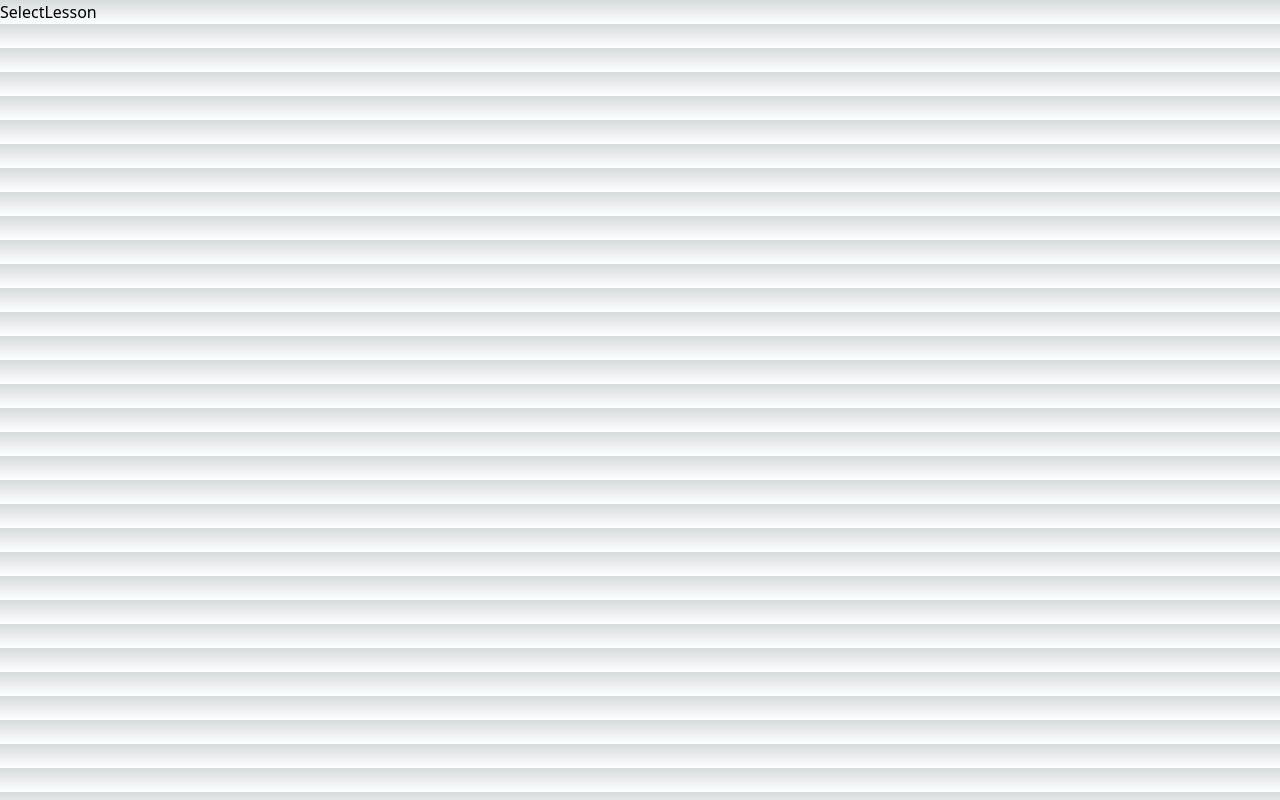
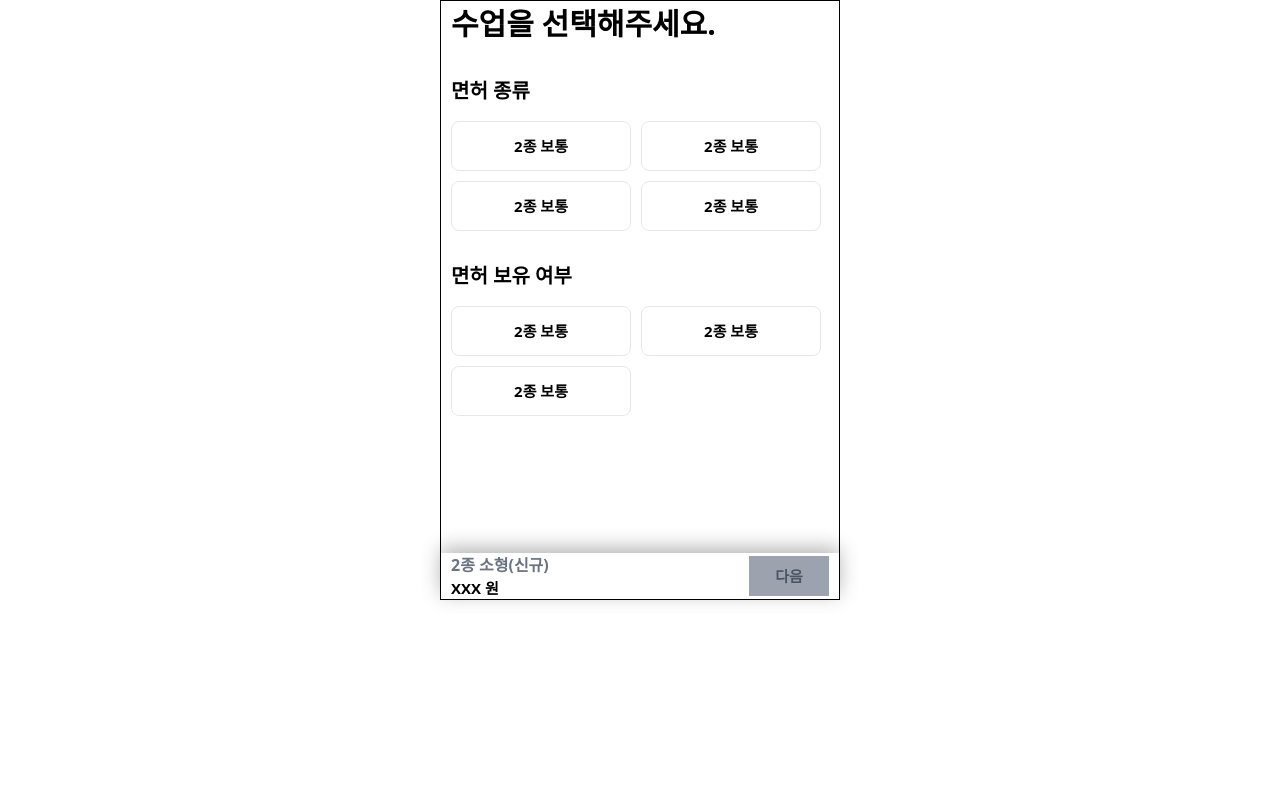
Before and after one commit to Driving-Teacher/drivingteacher-task, a Next.js app: page / in a window 1280 px wide. Built offline with nearby package versions, Linux system fonts and the light colour scheme.

Commit message:
Feat: basic layout

```diff
--- /dev/null
+++ b/src/components/TextBold.tsx
@@ -0,0 +1,18 @@
+type Props = {
+  text: string;
+  size: string;
+};
+type FontSizeVariantsType = {
+  "15px": string;
+  "20px": string;
+  "30px": string;
+  [key: string]: string;
+};
+export const TextBold = ({ text, size }: Props) => {
+  const fontSizeVariants: FontSizeVariantsType = {
+    "15px": "text-[15px]",
+    "20px": "text-[20px]",
+    "30px": "text-[30px]",
+  };
+  return <div className={`${fontSizeVariants[size]} font-bold`}>{text}</div>;
+};
--- a/src/pages/index.tsx
+++ b/src/pages/index.tsx
@@ -1,6 +1,10 @@
 import { useEffect, useState } from "react";
+import { TextBold } from "../components/TextBold";
 
 const SelectLesson = () => {
+  const [licenseSelected, setLicenseSelected] = useState("");
+  const [licenseHave, setLicenseHave] = useState("");
+
   useEffect(() => {
     // fetch lesson data from API
     (async () => {
@@ -9,7 +13,73 @@ const SelectLesson = () => {
     })();
   }, []);
 
-  return <div>SelectLesson</div>;
+  return (
+    <div className="flex justify-center">
+      <main className="flex flex-col justify-between border w-[400px] h-[600px] border-black">
+        <section className="px-[10px] flex flex-col flex-1 gap-[30px]">
+          <TextBold text="수업을 선택해주세요." size="30px" />
+          <section className="flex flex-col gap-[15px]">
+            <TextBold text="면허 종류" size="20px" />
+            <div className="flex flex-wrap gap-[10px]">
+              {["1", "2", "3", "4"].map((v, idx) => {
+                let isSelected = v === licenseSelected;
+                return (
+                  <div
+                    className={`w-[180px] border ${
+                      isSelected ? "border-yellow-500 bg-yellow-100" : ""
+                    } font-bold flex justify-center items-center h-[50px] rounded-lg hover:cursor-pointer`}
+                    key={idx}
+                    onClick={() => {
+                      setLicenseSelected(v);
+                      setLicenseHave("");
+                    }}
+                  >
+                    <TextBold text="2종 보통" size="15px" />
+                  </div>
+                );
+              })}
+            </div>
+          </section>
+          <section className="flex flex-col gap-[15px]">
+            <TextBold text="면허 보유 여부" size="20px" />
+            <div className="flex flex-wrap gap-[10px]">
+              {["1", "2", "3"].map((v, idx) => {
+                let isSelected = v === licenseHave;
+                return (
+                  <div
+                    className={`w-[180px] border ${
+                      isSelected ? "border-yellow-500 bg-yellow-100" : ""
+                    } font-bold flex justify-center items-center h-[50px] rounded-lg hover:cursor-pointer`}
+                    key={idx}
+                    onClick={() => {
+                      setLicenseHave(v);
+                    }}
+                  >
+                    <TextBold text="2종 보통" size="15px" />
+                  </div>
+                );
+              })}
+            </div>
+          </section>
+        </section>
+        <section className="flex justify-between items-center px-[10px] shadow-[0_-5px_20px_0_rgba(0,0,0,0.3)]">
+          <div className=" w-fit">
+            <div className="font-bold text-gray-500">2종 소형(신규)</div>
+            <TextBold text="XXX 원" size="15px" />
+          </div>
+          <button
+            className="bg-yellow-300 hover:bg-opacity-50 cursor-pointer w-[80px] h-[40px] disabled:bg-gray-400 disabled:text-gray-600"
+            disabled={!licenseHave.length || !licenseSelected.length}
+            onClick={() => {
+              alert("click next!");
+            }}
+          >
+            <TextBold text="다음" size="15px" />
+          </button>
+        </section>
+      </main>
+    </div>
+  );
 };
 
 export default SelectLesson;
--- a/src/styles/globals.css
+++ b/src/styles/globals.css
@@ -18,12 +18,12 @@
 
 body {
   color: rgb(var(--foreground-rgb));
-  background: linear-gradient(
+  /* background: linear-gradient(
       to bottom,
       transparent,
       rgb(var(--background-end-rgb))
     )
-    rgb(var(--background-start-rgb));
+    rgb(var(--background-start-rgb)); */
 }
 
 @layer utilities {
```
